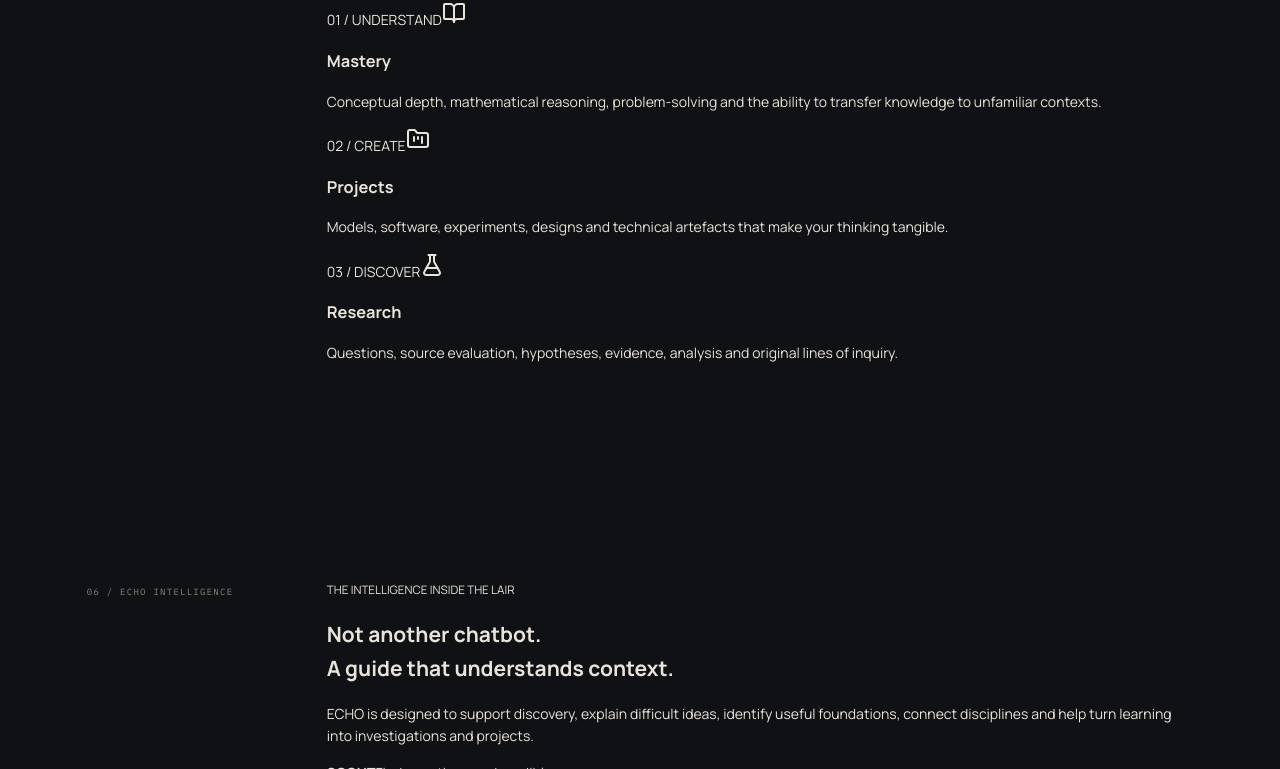
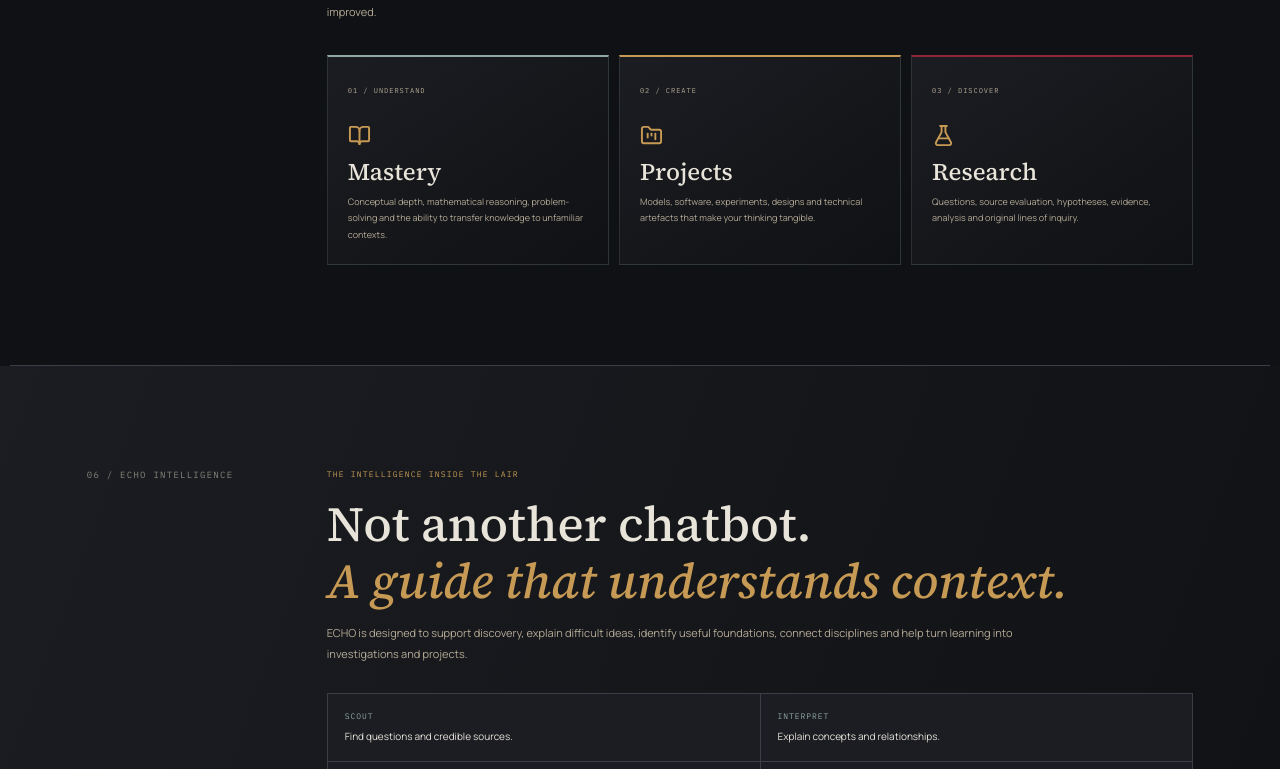
Before and after one commit to DT-09/lumen-als, a React (Vite) app in the folder web/: page / in a window 1280 px wide. Shown: the part 5231-6000 px from the top of the page. Built offline with nearby package versions, Linux system fonts and the light colour scheme.

Commit message:
Style the Vesper triad and ECHO public product sections

```diff
--- a/web/src/styles.css
+++ b/web/src/styles.css
@@ -257,3 +257,28 @@
 .knowledge-node-list>a>svg{color:var(--cave-gold)}
 .knowledge-node-list>a:hover{border-color:#C69A5477}
 @media(max-width:680px){.knowledge-node-list{grid-template-columns:1fr}.knowledge-map-canvas svg{min-width:650px}}
+
+.triad-section{border-top:1px solid var(--line);border-bottom:1px solid var(--line)}
+.triad-content{min-width:0}
+.triad-heading>small,.echo-public-content>div>small{font:8px "IBM Plex Mono",monospace;letter-spacing:.15em;color:var(--cave-gold)}
+.triad-heading h2,.echo-public-content h2{font:500 clamp(32px,4vw,49px)/1.16 "Source Serif 4",Georgia,serif;margin:13px 0}
+.triad-heading h2 em,.echo-public-content h2 em{color:var(--cave-gold);font-weight:500}
+.triad-heading>p,.echo-public-content>div>p{max-width:700px;color:var(--stone);font-size:11px;line-height:1.9}
+.triad-cards{display:grid;grid-template-columns:repeat(3,minmax(0,1fr));gap:10px;margin-top:32px}
+.triad-card{min-height:210px;padding:20px;border:1px solid #8FA8A133;background:linear-gradient(145deg,#1B1D22,#101114)}
+.triad-card>span{font:7px "IBM Plex Mono",monospace;letter-spacing:.14em;color:var(--stone)}
+.triad-card>svg{display:block;width:23px;height:23px;color:var(--cave-gold);margin:25px 0 8px}
+.triad-card h3{font:500 24px "Source Serif 4",Georgia,serif;margin:0 0 6px}
+.triad-card p{font-size:9px;line-height:1.8;color:var(--stone);margin:0}
+.triad-mastery{border-top:2px solid var(--echo-teal)}
+.triad-projects{border-top:2px solid var(--cave-gold)}
+.triad-research{border-top:2px solid var(--blood-red)}
+.echo-section{background:linear-gradient(110deg,#1B1D22,#101114);border-bottom:1px solid var(--line)}
+.echo-section .section-wrap{padding-top:95px;padding-bottom:95px}
+.echo-public-content{min-width:0}
+.echo-public-grid{display:grid;grid-template-columns:repeat(2,minmax(0,1fr));gap:1px;background:#3B3E45;border:1px solid #3B3E45;margin-top:28px}
+.echo-public-grid>div{display:grid;gap:7px;padding:17px;background:#1B1D22}
+.echo-public-grid b{font:8px "IBM Plex Mono",monospace;letter-spacing:.12em;color:var(--echo-teal)}
+.echo-public-grid span{font-size:10px;color:var(--bone-ivory)}
+.echo-public-note{padding:12px 14px;border-left:2px solid var(--signal-copper);background:#C18B750d;color:var(--stone);font-size:9px;line-height:1.7;margin-top:14px}
+@media(max-width:760px){.triad-cards{grid-template-columns:1fr}.triad-card{min-height:160px}.echo-section .section-wrap{padding-top:65px;padding-bottom:65px}.echo-public-grid{grid-template-columns:1fr}}
```
